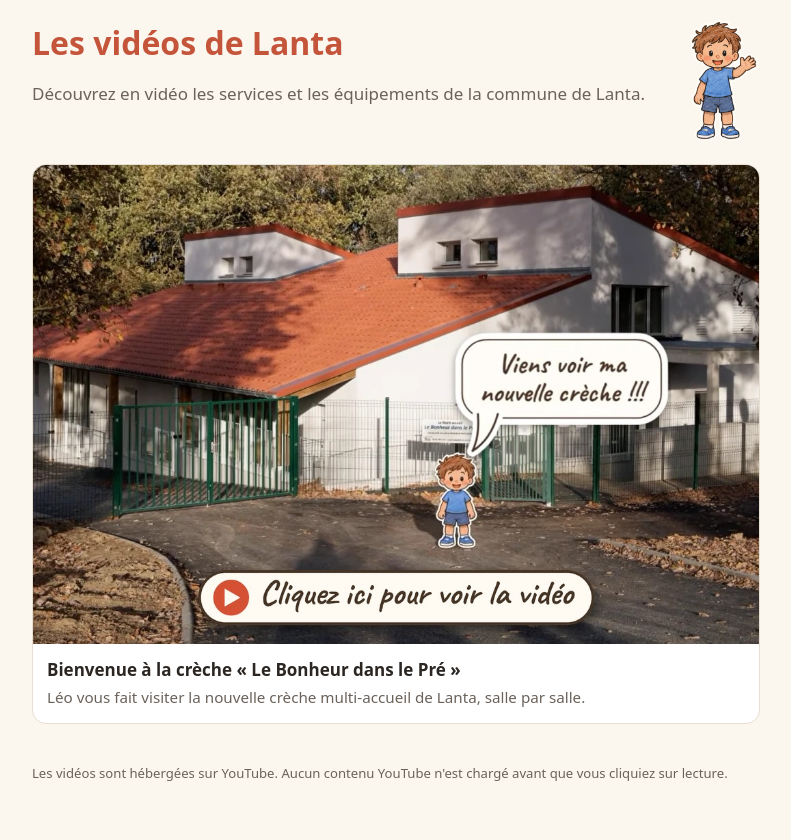
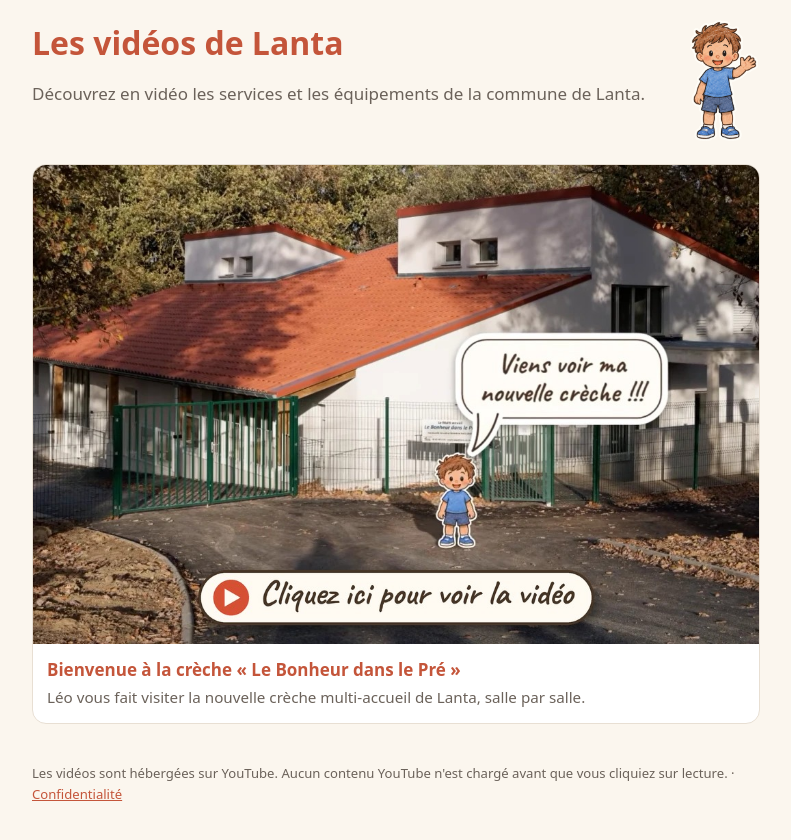
Before and after one commit to lantappli/lantappli.github.io, a Jekyll site: the page built from index.html, in a window 1280 px wide. Shown: the top 840 px of the page, without its empty margins (244-1035 px from the left). Built offline with Jekyll 4.4.1, drawn with Linux system fonts in a browser that asks for light colours.

Commit message:
Page Confidentialité (site + application Videos Lanta)
Co-Authored-By: Claude Opus 5.5 <noreply@anthropic.com>

```diff
--- a/_layouts/default.html
+++ b/_layouts/default.html
@@ -18,7 +18,7 @@
     {{ content }}
   </main>
   <footer class="footer">
-    <p>Les vidéos sont hébergées sur YouTube. Aucun contenu YouTube n'est chargé avant que vous cliquiez sur lecture.</p>
+    <p>Les vidéos sont hébergées sur YouTube. Aucun contenu YouTube n'est chargé avant que vous cliquiez sur lecture. · <a href="{{ '/confidentialite/' | relative_url }}">Confidentialité</a></p>
   </footer>
 </body>
 </html>
--- a/assets/style.css
+++ b/assets/style.css
@@ -106,3 +106,5 @@ h1 {
   max-width: 760px; margin: 0 auto; padding: 18px 16px 32px;
   color: var(--muted); font-size: .82rem;
 }
+.footer a, .page a { color: var(--accent); }
+.page h2 { font-size: 1.2rem; margin: 28px 0 8px; }
```
Also changed, not shown: confidentialite.md (added, +24 -0 lines).
